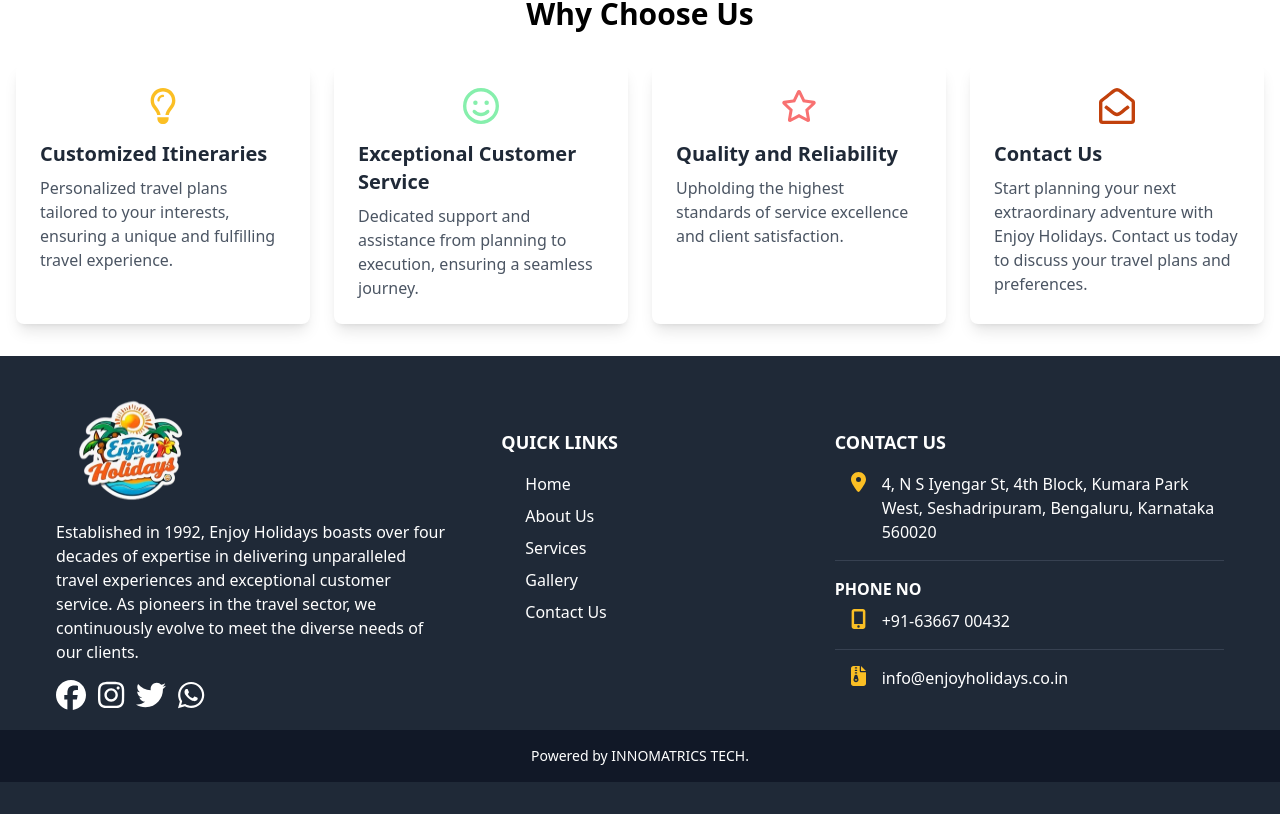
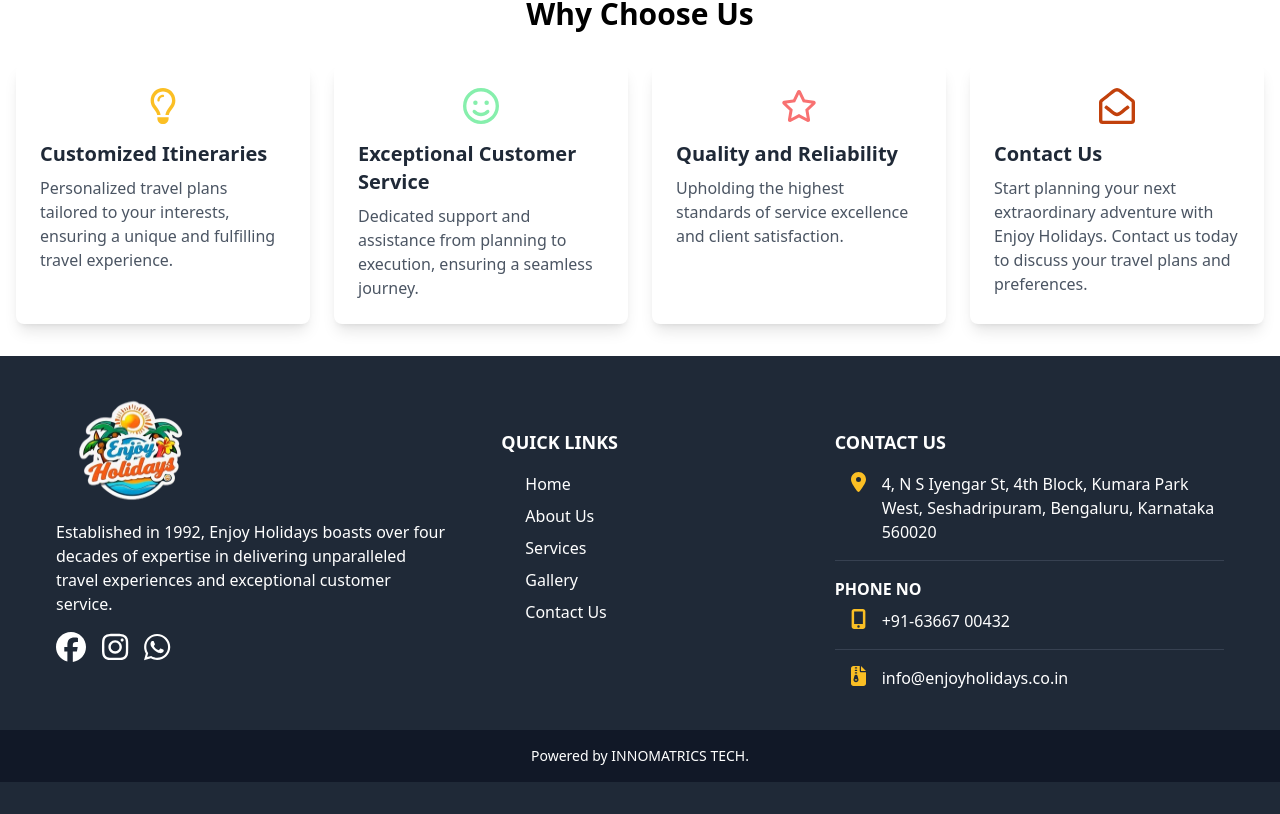
Before and after one commit to innomatricstech/enjoyholidays-final, a React (Create React App) app: page / in a window 1280 px wide. Shown: the part 2172-2986 px from the top of the page. Built offline with nearby package versions, Linux system fonts and the light colour scheme; no server answers; the database is empty.

Commit message:
Updated gitignore

```diff
--- a/src/component/FloatingSocialMedia.jsx
+++ b/src/component/FloatingSocialMedia.jsx
@@ -16,7 +16,7 @@ const FloatingSocialMedia = () => {
 
       {/* Facebook */}
       <a
-        href="https://facebook.com/"
+        href="https://www.facebook.com/share/1AgJFuA9Jd/"
         target="_blank"
         rel="noopener noreferrer"
         aria-label="Visit Facebook"
@@ -27,7 +27,7 @@ const FloatingSocialMedia = () => {
 
       {/* Instagram */}
       <a
-        href="https://instagram.com/"
+        href="https://www.instagram.com/enjoyy_holidays?utm_source=qr&igsh=MWRxcTU0NGl1OXZvdg=="
         target="_blank"
         rel="noopener noreferrer"
         aria-label="Visit Instagram"
--- a/src/component/Footer/Footer.jsx
+++ b/src/component/Footer/Footer.jsx
@@ -1,7 +1,6 @@
 import {
   faFacebook,
   faInstagram,
-  faTwitter,
   faWhatsapp,
 } from "@fortawesome/free-brands-svg-icons";
 
@@ -30,6 +29,7 @@ const Footer = () => {
             {/* LEFT COLUMN */}
             <div className="w-full sm:w-1/3 mb-8 sm:mb-0 text-left">
               <div className="-my-12 text-white">
+
                 <img
                   src={footerLogo}
                   alt="Footer Logo"
@@ -39,23 +39,58 @@ const Footer = () => {
                 <p>
                   Established in 1992, Enjoy Holidays boasts over four decades
                   of expertise in delivering unparalleled travel experiences and
-                  exceptional customer service. As pioneers in the travel
-                  sector, we continuously evolve to meet the diverse needs of
-                  our clients.
+                  exceptional customer service.
                 </p>
 
+                {/* SOCIAL ICONS */}
                 <div className="social-icons mt-4">
-                  <ul className="flex space-x-3">
-                    {[faFacebook, faInstagram, faTwitter, faWhatsapp].map((icon, i) => (
-                      <li key={i}>
+                  <ul className="flex space-x-4">
+
+                    {/* Facebook */}
+                    <li>
+                      <a
+                        href="https://www.facebook.com/share/1AgJFuA9Jd/"
+                        target="_blank"
+                        rel="noopener noreferrer"
+                      >
                         <FontAwesomeIcon
-                          icon={icon}
+                          icon={faFacebook}
                           className="text-white text-3xl hover:text-amber-400 transition duration-300"
                         />
-                      </li>
-                    ))}
+                      </a>
+                    </li>
+
+                    {/* Instagram */}
+                    <li>
+                      <a
+                        href="https://www.instagram.com/enjoyy_holidays?utm_source=qr&igsh=MWRxcTU0NGl1OXZvdg=="
+                        target="_blank"
+                        rel="noopener noreferrer"
+                      >
+                        <FontAwesomeIcon
+                          icon={faInstagram}
+                          className="text-white text-3xl hover:text-amber-400 transition duration-300"
+                        />
+                      </a>
+                    </li>
+
+                    {/* WhatsApp */}
+                    <li>
+                      <a
+                        href="https://wa.me/916366700432"
+                        target="_blank"
+                        rel="noopener noreferrer"
+                      >
+                        <FontAwesomeIcon
+                          icon={faWhatsapp}
+                          className="text-white text-3xl hover:text-amber-400 transition duration-300"
+                        />
+                      </a>
+                    </li>
+
                   </ul>
                 </div>
+
               </div>
             </div>
 
@@ -77,7 +112,7 @@ const Footer = () => {
                     <li key={i} className="relative">
                       <Link
                         to={item.to}
-                        className="block mb-2 after:content-[''] after:absolute after:w-10 after:h-0.5 after:bg-amber-400 after:left-0 after:bottom-0 after:scale-x-0 hover:after:scale-x-100 after:origin-left after:transition-transform after:duration-300"
+                        className="block mb-2 hover:text-amber-400 transition"
                       >
                         {item.label}
                       </Link>
--- a/src/component/Home/Home.jsx
+++ b/src/component/Home/Home.jsx
@@ -8,7 +8,6 @@ import HomeCount from "./HomeCount/HomeCount";
 import HomeTourPackages from "./HomeTourPackages/HomeTourPackages";
 import WhyUs from "../About/WhyUs/WhyUs";
 
-// ❗ HomeLast import REMOVE பண்ணியிருக்கோம் (unused warning avoid)
 
 const Home = () => {
   return (
```
